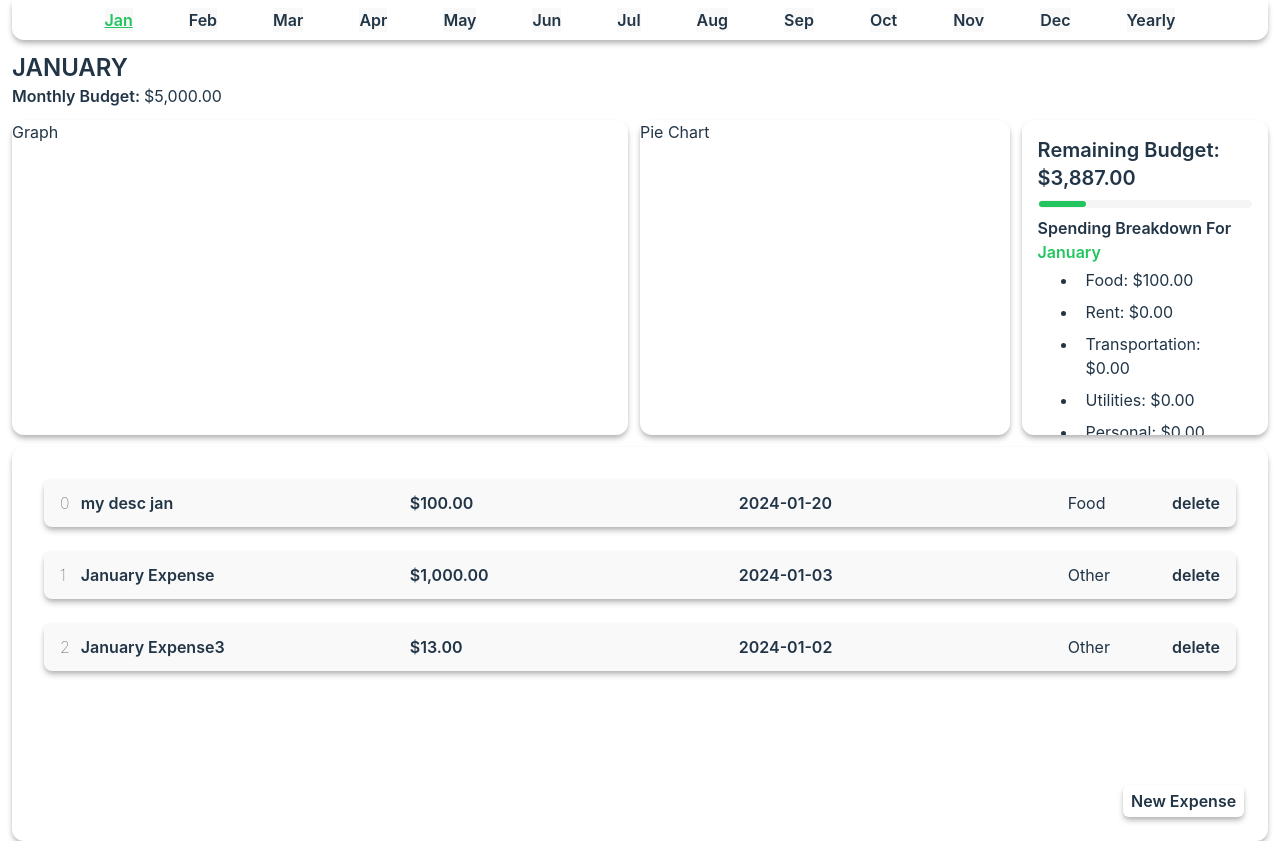
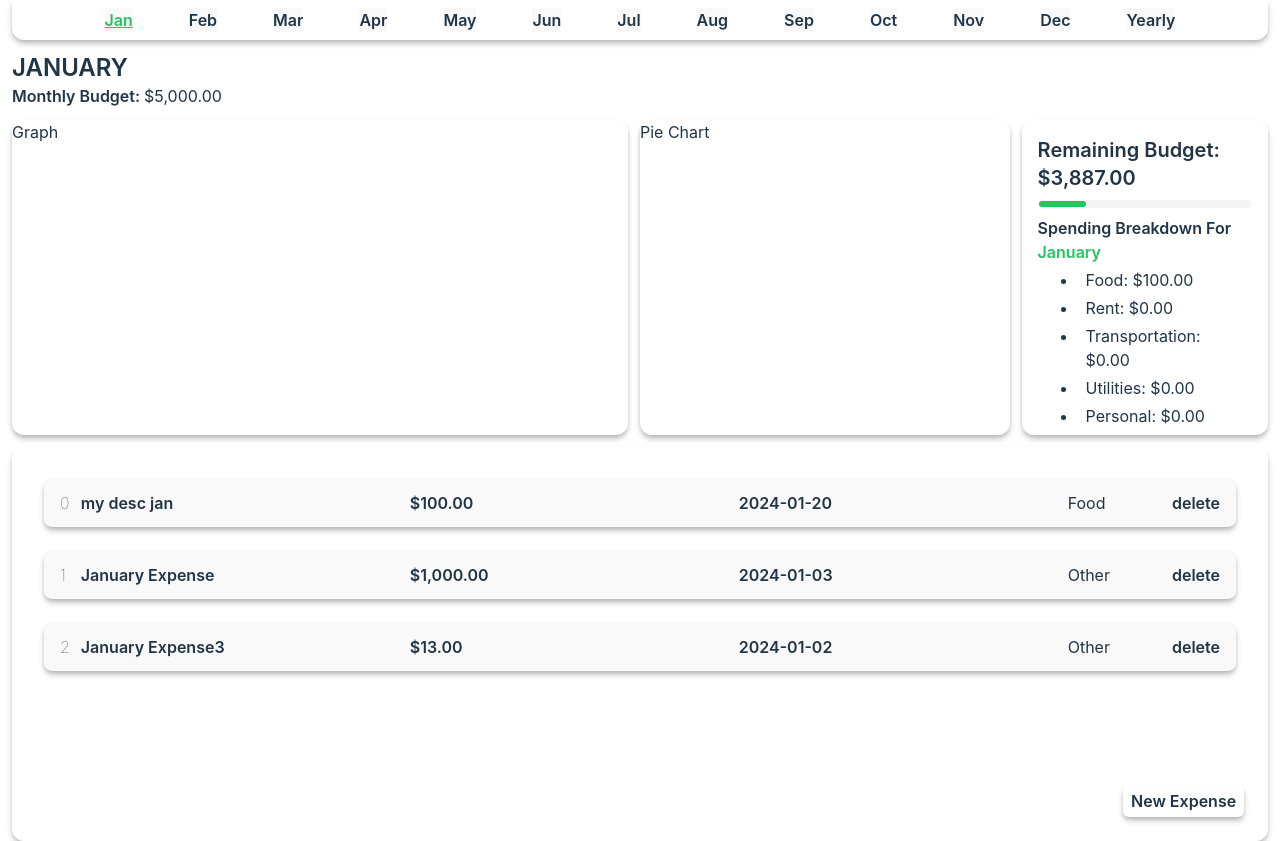
Before and after one commit to vChrisL/Finance-Tracker, a React (Vite) app: page / in a window 1280 px wide. Built offline with nearby package versions, Linux system fonts and the light colour scheme.

Commit message:
added styling to scrollbar

```diff
--- a/src/App.tsx
+++ b/src/App.tsx
@@ -53,7 +53,7 @@ function App() {
 
   return (
     <>
-    <div className='flex flex-col gap-3 w-screen h-screen px-3 pb-3'>
+    <div className='flex flex-col gap-3 w-screen h-screen px-3 pb-3 box-border'>
       <div className='flex flex-row flex-wrap justify-center gap-y-4 gap-14 top-0 h-auto p-2 bg-[#ffffff] shadow-md shadow-[#b6b6b6] rounded-b-xl'>
         <button onClick={() => (setSelectedMonth('January'))} className={`${selectedMonth == 'January' ? 'text-green-500 underline' : ''}`}>Jan</button>
         <button onClick={() => (setSelectedMonth('February'))} className={`${selectedMonth == 'February' ? 'text-green-500 underline' : ''}`}>Feb</button>
--- a/src/components/RemainingBalance-component.tsx
+++ b/src/components/RemainingBalance-component.tsx
@@ -67,7 +67,7 @@ export function RemainingBalance(){
             <div className="pl-5">
                 <ul className="pl-5">
                     {expenseCategories.map((category) =>
-                        <li className="list-disc mb-2 px-2 w-fit"><p>{category}: {numberFormat.format(getCategoryTotalSpending(category))}</p></li>
+                        <li className="list-disc mb-1 px-2 w-fit"><p>{category}: {numberFormat.format(getCategoryTotalSpending(category))}</p></li>
                     )}
                 </ul>
             </div>
--- a/src/index.css
+++ b/src/index.css
@@ -18,6 +18,27 @@
   select{
     @apply
     bg-[#e6e6e6] rounded-md pl-3 w-32 truncate
+  }
+
+  /* Custom scrollbar styling */
+  ::-webkit-scrollbar {
+    @apply
+    w-2
+  }
+  /* Track */
+  ::-webkit-scrollbar-track {
+    @apply
+    bg-slate-100 rounded-full
+  }
+  /* Handle */
+  ::-webkit-scrollbar-thumb {
+    @apply
+    bg-[#b6b6b6] rounded-full
+  }
+  /* Handle on hover */
+  ::-webkit-scrollbar-thumb:hover {
+    @apply
+    bg-[#919191]
   }
 }
 
```
